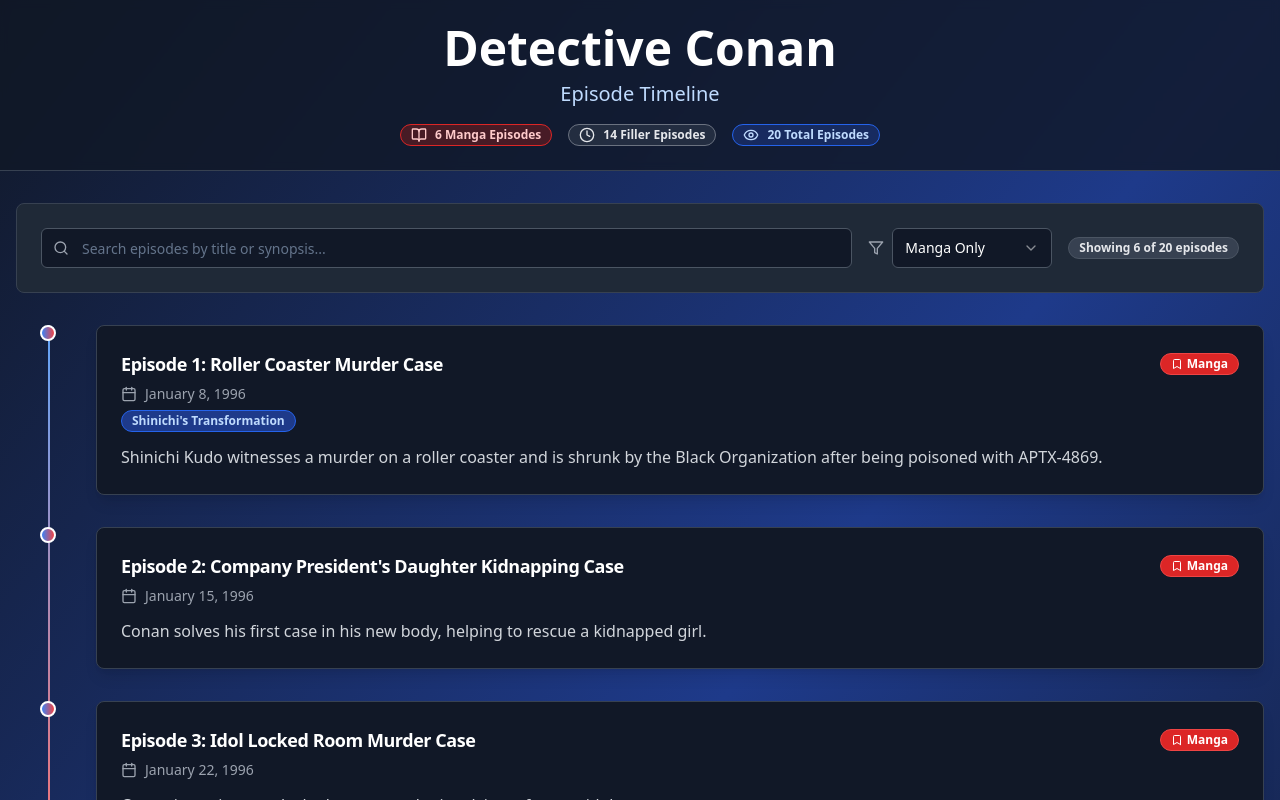
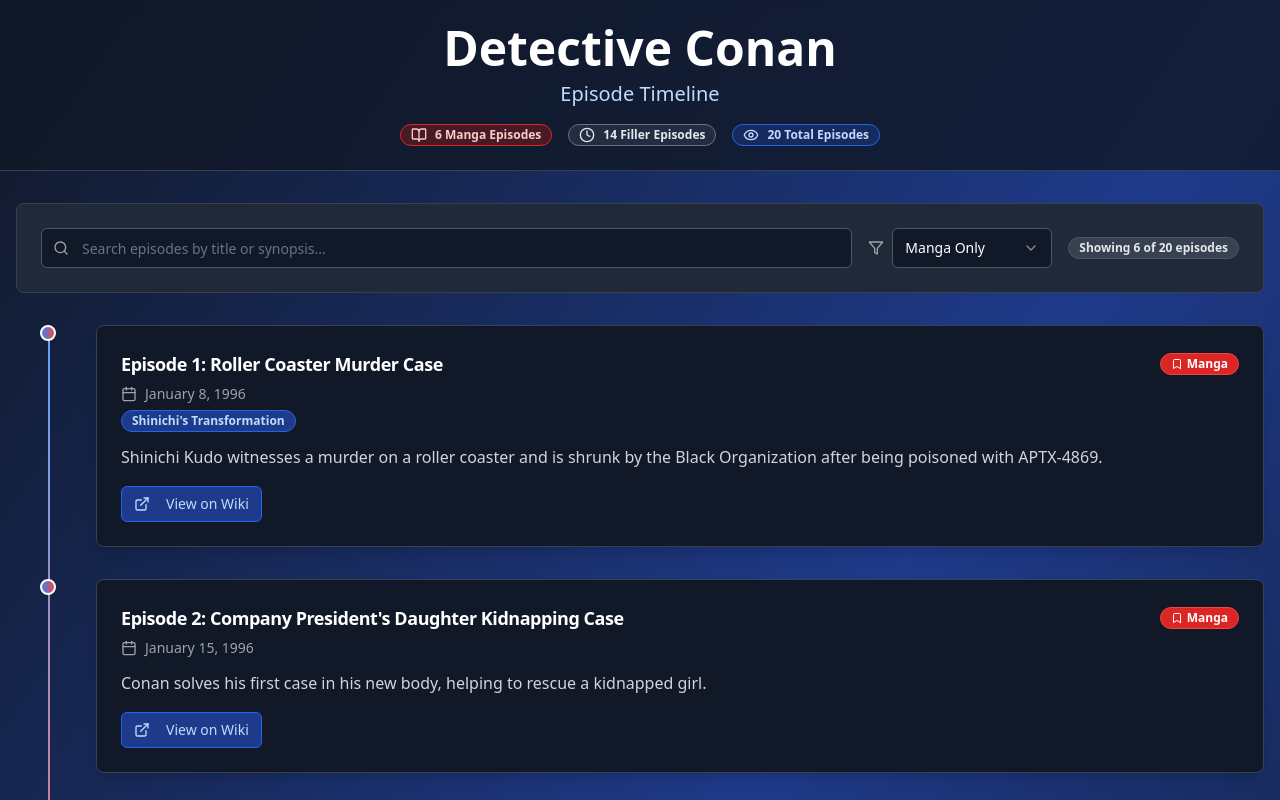
Before and after one commit to amr-essayyed/conan-chronicle-cases, a React (Vite) app: page / in a window 1280 px wide. Shown: the top 800 px of the page. Built offline with nearby package versions, Linux system fonts and the light colour scheme.

Commit message:
Add episode links from wiki
Added episode links to each episode card, sourced from the provided wiki website.

```diff
--- a/src/components/EpisodeCard.tsx
+++ b/src/components/EpisodeCard.tsx
@@ -1,7 +1,8 @@
 
 import { Badge } from "@/components/ui/badge";
 import { Card, CardContent, CardHeader, CardTitle } from "@/components/ui/card";
-import { Calendar, Bookmark } from "lucide-react";
+import { Button } from "@/components/ui/button";
+import { Calendar, Bookmark, ExternalLink } from "lucide-react";
 import { Episode } from "@/data/episodes";
 
 interface EpisodeCardProps {
@@ -48,7 +49,16 @@ export const EpisodeCard = ({ episode }: EpisodeCardProps) => {
         )}
       </CardHeader>
       <CardContent>
-        <p className="text-gray-300 leading-relaxed">{episode.synopsis}</p>
+        <p className="text-gray-300 leading-relaxed mb-4">{episode.synopsis}</p>
+        <Button
+          variant="outline"
+          size="sm"
+          className="bg-blue-900 hover:bg-blue-800 text-blue-200 border-blue-600"
+          onClick={() => window.open(episode.link, '_blank')}
+        >
+          <ExternalLink className="w-4 h-4 mr-2" />
+          View on Wiki
+        </Button>
       </CardContent>
     </Card>
   );
--- a/src/data/episodes.ts
+++ b/src/data/episodes.ts
@@ -6,6 +6,7 @@ export interface Episode {
   type: 'manga' | 'filler';
   synopsis: string;
   storyArc?: string;
+  link: string;
 }
 
 export const episodes: Episode[] = [
@@ -15,28 +16,32 @@ export const episodes: Episode[] = [
     airDate: "1996-01-08",
     type: "manga",
     synopsis: "Shinichi Kudo witnesses a murder on a roller coaster and is shrunk by the Black Organization after being poisoned with APTX-4869.",
-    storyArc: "Shinichi's Transformation"
+    storyArc: "Shinichi's Transformation",
+    link: "https://www.detectiveconanworld.com/wiki/Roller_Coaster_Murder_Case"
   },
   {
     number: 2,
     title: "Company President's Daughter Kidnapping Case",
     airDate: "1996-01-15",
     type: "manga",
-    synopsis: "Conan solves his first case in his new body, helping to rescue a kidnapped girl."
+    synopsis: "Conan solves his first case in his new body, helping to rescue a kidnapped girl.",
+    link: "https://www.detectiveconanworld.com/wiki/Company_President%27s_Daughter_Kidnapping_Case"
   },
   {
     number: 3,
     title: "Idol Locked Room Murder Case",
     airDate: "1996-01-22",
     type: "manga",
-    synopsis: "Conan investigates a locked room murder involving a famous idol."
+    synopsis: "Conan investigates a locked room murder involving a famous idol.",
+    link: "https://www.detectiveconanworld.com/wiki/Idol_Locked_Room_Murder_Case"
   },
   {
     number: 4,
     title: "The Coded Map of the City Case",
     airDate: "1996-01-29",
     type: "filler",
-    synopsis: "The Detective Boys search for treasure using a coded map."
+    synopsis: "The Detective Boys search for treasure using a coded map.",
+    link: "https://www.detectiveconanworld.com/wiki/The_Coded_Map_of_the_City_Case"
   },
   {
     number: 5,
@@ -44,111 +49,127 @@ export const episodes: Episode[] = [
     airDate: "1996-02-05",
     type: "manga",
     synopsis: "Conan and the gang encounter a bomber on the bullet train. First appearance of Gin and Vodka since episode 1.",
-    storyArc: "Black Organization"
+    storyArc: "Black Organization",
+    link: "https://www.detectiveconanworld.com/wiki/The_Shinkansen%27s_Bomb_Case"
   },
   {
     number: 6,
     title: "Valentine Murder Case",
     airDate: "1996-02-12",
     type: "filler",
-    synopsis: "A murder occurs during Valentine's Day celebrations."
+    synopsis: "A murder occurs during Valentine's Day celebrations.",
+    link: "https://www.detectiveconanworld.com/wiki/Valentine_Murder_Case"
   },
   {
     number: 7,
     title: "Once-A-Month Present Threat Case",
     airDate: "1996-02-19",
     type: "filler",
-    synopsis: "Conan investigates threatening letters received monthly."
+    synopsis: "Conan investigates threatening letters received monthly.",
+    link: "https://www.detectiveconanworld.com/wiki/Once-A-Month_Present_Threat_Case"
   },
   {
     number: 8,
     title: "Art Museum Owner Murder Case",
     airDate: "1996-02-26",
     type: "filler",
-    synopsis: "A murder takes place at an art museum."
+    synopsis: "A murder takes place at an art museum.",
+    link: "https://www.detectiveconanworld.com/wiki/Art_Museum_Owner_Murder_Case"
   },
   {
     number: 9,
     title: "Tenkaichi Night Festival Murder Case",
     airDate: "1996-03-04",
     type: "filler",
-    synopsis: "A murder occurs during a traditional festival."
+    synopsis: "A murder occurs during a traditional festival.",
+    link: "https://www.detectiveconanworld.com/wiki/Tenkaichi_Night_Festival_Murder_Case"
   },
   {
     number: 10,
     title: "Pro Soccer Player Blackmail Case",
     airDate: "1996-03-11",
     type: "filler",
-    synopsis: "A professional soccer player is being blackmailed."
+    synopsis: "A professional soccer player is being blackmailed.",
+    link: "https://www.detectiveconanworld.com/wiki/Pro_Soccer_Player_Blackmail_Case"
   },
   {
     number: 11,
     title: "Piano Sonata 'Moonlight' Murder Case",
     airDate: "1996-04-08",
     type: "manga",
-    synopsis: "Conan investigates murders connected to Beethoven's Moonlight Sonata on a remote island."
+    synopsis: "Conan investigates murders connected to Beethoven's Moonlight Sonata on a remote island.",
+    link: "https://www.detectiveconanworld.com/wiki/Piano_Sonata_%22Moonlight%22_Murder_Case"
   },
   {
     number: 12,
     title: "Ayumi-chan Kidnapping Case",
     airDate: "1996-04-15",
     type: "filler",
-    synopsis: "Ayumi is kidnapped and the Detective Boys must rescue her."
+    synopsis: "Ayumi is kidnapped and the Detective Boys must rescue her.",
+    link: "https://www.detectiveconanworld.com/wiki/Ayumi-chan_Kidnapping_Case"
   },
   {
     number: 13,
     title: "Strange Person Hunt Murder Case",
     airDate: "1996-04-22",
     type: "manga",
-    synopsis: "Conan investigates a murder involving a mysterious stranger."
+    synopsis: "Conan investigates a murder involving a mysterious stranger.",
+    link: "https://www.detectiveconanworld.com/wiki/Strange_Person_Hunt_Murder_Case"
   },
   {
     number: 14,
     title: "The Mysterious Shooting Message Case",
     airDate: "1996-05-13",
     type: "filler",
-    synopsis: "Conan decodes mysterious messages related to a shooting."
+    synopsis: "Conan decodes mysterious messages related to a shooting.",
+    link: "https://www.detectiveconanworld.com/wiki/The_Mysterious_Shooting_Message_Case"
   },
   {
     number: 15,
     title: "Missing Corpse Murder Case",
     airDate: "1996-05-20",
     type: "filler",
-    synopsis: "A corpse mysteriously disappears from a crime scene."
+    synopsis: "A corpse mysteriously disappears from a crime scene.",
+    link: "https://www.detectiveconanworld.com/wiki/Missing_Corpse_Murder_Case"
   },
   {
     number: 16,
     title: "Antique Collector Murder Case",
     airDate: "1996-05-27",
     type: "filler",
-    synopsis: "A murder occurs among antique collectors."
+    synopsis: "A murder occurs among antique collectors.",
+    link: "https://www.detectiveconanworld.com/wiki/Antique_Collector_Murder_Case"
   },
   {
     number: 17,
     title: "Department Store Hijack Case",
     airDate: "1996-06-03",
     type: "filler",
-    synopsis: "The Detective Boys get caught up in a department store hijacking."
+    synopsis: "The Detective Boys get caught up in a department store hijacking.",
+    link: "https://www.detectiveconanworld.com/wiki/Department_Store_Hijack_Case"
   },
   {
     number: 18,
     title: "June Bride Murder Case",
     airDate: "1996-06-10",
     type: "filler",
-    synopsis: "A murder takes place during a wedding ceremony."
+    synopsis: "A murder takes place during a wedding ceremony.",
+    link: "https://www.detectiveconanworld.com/wiki/June_Bride_Murder_Case"
   },
   {
     number: 19,
     title: "Elevator Murder Case",
     airDate: "1996-06-17",
     type: "filler",
-    synopsis: "A murder occurs in a building elevator."
+    synopsis: "A murder occurs in a building elevator.",
+    link: "https://www.detectiveconanworld.com/wiki/Elevator_Murder_Case"
   },
   {
     number: 20,
     title: "Haunted Mansion Murder Case",
     airDate: "1996-06-24",
     type: "filler",
-    synopsis: "Conan investigates a murder in a supposedly haunted mansion."
+    synopsis: "Conan investigates a murder in a supposedly haunted mansion.",
+    link: "https://www.detectiveconanworld.com/wiki/Haunted_Mansion_Murder_Case"
   }
 ];
```
